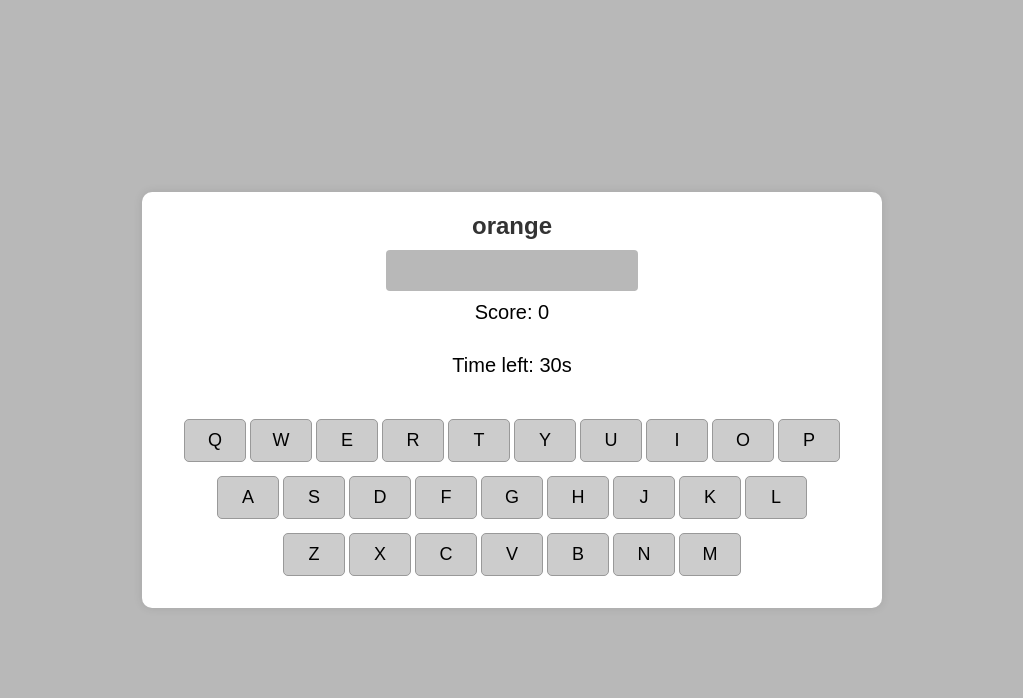
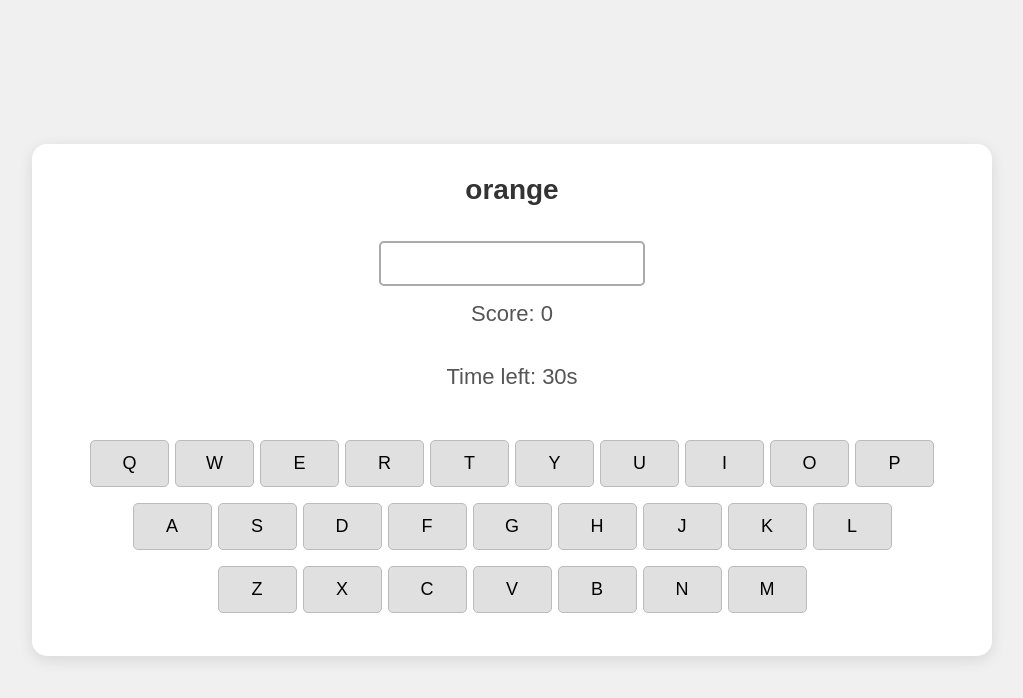
Before and after one commit to MrLeKiet/Fast-Finger-Game, a plain HTML site: page index.html in a window 1280 px wide. Shown: the whole page, without its empty margins (128-1151 px from the left). Drawn offline with Linux system fonts and the light colour scheme.

Commit message:
Change layout + color

```diff
--- a/style.css
+++ b/style.css
@@ -3,59 +3,66 @@ body {
     display: flex;
     justify-content: center;
     align-items: center;
-    width: 100vw;
-    height: 100vh;
+    min-height: 100vh;
     margin: 0;
-    background-color: #b8b8b8;
+    background-color: #f0f0f0;
 }
 
 #container {
     display: flex;
     justify-content: center;
     align-items: center;
-    width: 700px;
-    background-color: white;
-    padding: 20px;
-    border-radius: 10px;
-    box-shadow: 0 0 10px rgba(0, 0, 0, 0.1);
+    flex-direction: column;
+    width: 80%;
+    max-width: 900px;
+    background-color: #fff;
+    padding: 30px;
+    border-radius: 15px;
+    box-shadow: 0 4px 15px rgba(0, 0, 0, 0.1);
+    text-align: center;
 }
 
 #game-container {
     display: flex;
     flex-direction: column;
     align-items: center;
-    text-align: center;
 }
 
 #target-key {
     font-weight: bold;
     color: #333;
-    font-size: 24px;
+    font-size: 28px;
+    margin-bottom: 20px;
 }
 
 #word-input {
-    margin-top: 10px;
-    padding: 10px;
+    margin-top: 15px;
+    padding: 10px 15px;
     font-size: 18px;
-    width: fit-content;
-    border: 0px solid;
+    border: 2px solid #ddd;
+    border-radius: 5px;
+    background-color: #e0e0e0;
     outline: none;
-    background-color: #b8b8b8;
-    border-radius: 4px;
+    transition: background-color 0.3s, border-color 0.3s;
+}
+
+#word-input:focus {
+    background-color: #fff;
+    border-color: #aaa;
 }
 
 #score,
 #time {
-    font-size: 20px;
-    margin-top: 10px;
+    font-size: 22px;
+    margin-top: 15px;
+    color: #555;
 }
 
 #keyboard {
     display: flex;
     flex-wrap: wrap;
     justify-content: center;
-    width: fit-content;
-    margin-top: 20px;
+    margin-top: 25px;
 }
 
 .row {
@@ -65,16 +72,22 @@ body {
 }
 
 .key {
-    padding: 10px;
-    background-color: #ccc;
-    border: 1px solid #999;
+    padding: 12px 16px;
+    background-color: #e0e0e0;
+    border: 1px solid #bbb;
     text-align: center;
     font-size: 18px;
     border-radius: 5px;
-    margin: 2px;
-    width: 40px;
+    margin: 3px;
+    width: 45px;
     cursor: pointer;
     user-select: none;
+    transition: background-color 0.3s, border-color 0.3s;
+}
+
+.key:hover {
+    background-color: #d5d5d5;
+    border-color: #aaa;
 }
 
 .key.pressed {
```
